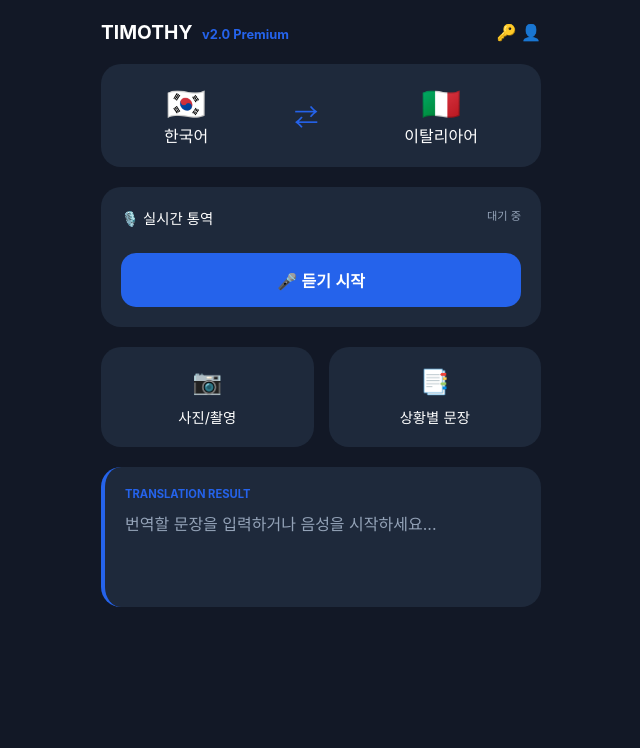
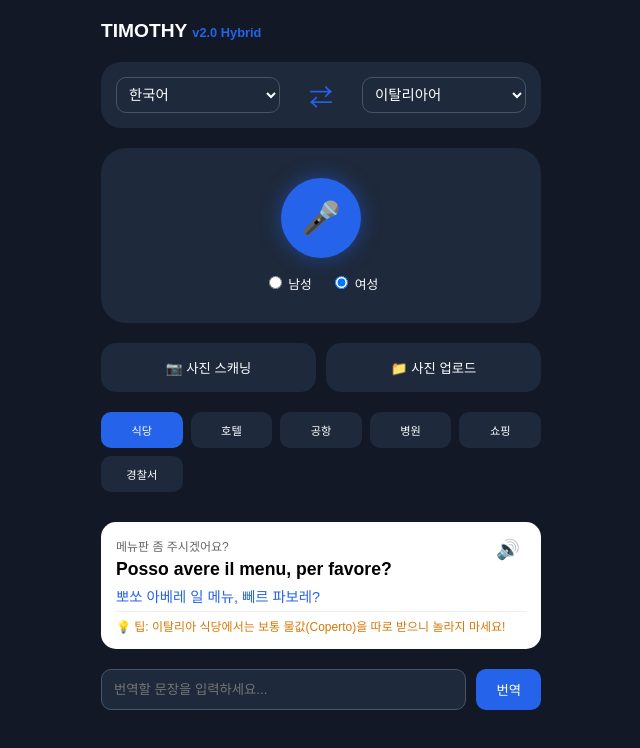
Before and after one commit to woosuly/sulyeon-family-, a website: page Test.html in a window 1280 px wide. Shown: the whole page, without its empty margins (319-959 px from the left). Drawn offline with Linux system fonts and the light colour scheme.

Commit message:
Update HTML structure and styling for TIMOTHY v2.0

```diff
--- a/Test.html
+++ b/Test.html
@@ -2,171 +2,148 @@
 <html lang="ko">
 <head>
     <meta charset="UTF-8">
-    <meta name="viewport" content="width=device-width, initial-scale=1.0">
-    <title>TIMOTHY v2.0 - 독립 테스트</title>
+    <meta name="viewport" content="width=device-width, initial-scale=1.0, maximum-scale=1.0, user-scalable=no">
+    <title>TIMOTHY v2.0 Premium</title>
     <style>
         :root {
-            --bg-dark: #121826;
-            --card-bg: #1e293b;
-            --primary-blue: #2563eb;
-            --text-white: #ffffff;
-            --text-dim: #94a3b8;
+            --bg-dark: #121826; --card-bg: #1e293b; --primary-blue: #2563eb;
+            --text-white: #ffffff; --text-dim: #94a3b8; --accent-green: #10b981;
         }
+        body { margin: 0; background: var(--bg-dark); color: var(--text-white); font-family: sans-serif; overflow-x: hidden; }
+        .container { max-width: 480px; margin: 0 auto; padding: 20px; box-sizing: border-box; }
 
-        body {
-            margin: 0; padding: 0;
-            background-color: var(--bg-dark);
-            font-family: -apple-system, BlinkMacSystemFont, "Segoe UI", Roboto, sans-serif;
-            color: var(--text-white);
-            display: flex; justify: center;
-        }
+        /* 언어 선택 & 스왑 */
+        .lang-section { display: flex; justify-content: space-between; align-items: center; background: var(--card-bg); border-radius: 20px; padding: 15px; margin-bottom: 20px; }
+        select { background: none; color: white; border: 1px solid #475569; border-radius: 10px; padding: 8px; font-size: 0.9rem; width: 40%; }
+        .swap-btn { font-size: 1.5rem; color: var(--primary-blue); cursor: pointer; transition: 0.3s; }
 
-        .container {
-            width: 100%; max-width: 480px;
-            min-height: 100vh;
-            padding: 20px;
-            box-sizing: border-box;
-            margin: 0 auto;
-        }
+        /* 실시간 통역 & 웨이브 애니메이션 */
+        .mic-section { background: var(--card-bg); border-radius: 25px; padding: 30px 20px; text-align: center; position: relative; margin-bottom: 20px; }
+        .wave-container { display: none; justify-content: center; align-items: center; height: 50px; gap: 5px; margin: 20px 0; }
+        .wave-bar { width: 4px; height: 20px; background: var(--primary-blue); animation: wave 1s infinite; }
+        @keyframes wave { 0%, 100% { height: 10px; } 50% { height: 40px; } }
 
-        /* 상단 헤더 */
-        .header {
-            display: flex; justify-content: space-between; align-items: center;
-            padding-bottom: 20px;
-        }
-        .logo { font-weight: bold; font-size: 1.2rem; color: #fff; }
-        .logo span { font-size: 0.8rem; color: var(--primary-blue); margin-left: 5px; }
+        .mic-btn { width: 80px; height: 80px; border-radius: 50%; border: none; background: var(--primary-blue); color: white; font-size: 2rem; box-shadow: 0 0 20px rgba(37, 99, 235, 0.5); cursor: pointer; }
+        .voice-options { margin-top: 15px; font-size: 0.8rem; }
 
-        /* 언어 선택기 (사진 2 참조) */
-        .lang-selector {
-            display: flex; justify-content: space-around; align-items: center;
-            background: var(--card-bg);
-            border-radius: 20px; padding: 20px; margin-bottom: 20px;
-        }
-        .lang-box { text-align: center; cursor: pointer; }
-        .lang-box img { width: 30px; margin-bottom: 5px; }
-        .swap-btn { font-size: 1.5rem; color: var(--primary-blue); cursor: pointer; }
+        /* 카메라 스캔 박스 */
+        .cam-overlay { display: none; position: fixed; top: 0; left: 0; width: 100%; height: 100%; background: #000; z-index: 1000; }
+        .scan-box { position: absolute; top: 20%; left: 10%; width: 80%; height: 40%; border: 2px solid var(--accent-green); box-shadow: 0 0 20px var(--accent-green); border-radius: 15px; }
+        .scan-line { width: 100%; height: 2px; background: var(--accent-green); position: absolute; animation: scan 2s infinite; }
+        @keyframes scan { 0% { top: 0; } 100% { top: 100%; } }
 
-        /* 실시간 통역 버튼 (사진 1 참조) */
-        .mic-section {
-            background: var(--card-bg);
-            border-radius: 20px; padding: 20px; text-align: center; margin-bottom: 20px;
-        }
-        .status-tag { float: right; font-size: 0.7rem; color: var(--text-dim); }
-        .listen-btn {
-            width: 100%; background: var(--primary-blue);
-            color: white; border: none; border-radius: 15px;
-            padding: 15px; font-size: 1rem; font-weight: bold;
-            margin-top: 15px; cursor: pointer;
-        }
+        /* 상황별 리스트 디자인 */
+        .situ-grid { display: grid; grid-template-columns: repeat(5, 1fr); gap: 8px; margin-bottom: 20px; overflow-x: auto; padding-bottom: 10px; }
+        .situ-item { background: var(--card-bg); padding: 10px 5px; border-radius: 10px; font-size: 0.7rem; text-align: center; cursor: pointer; min-width: 60px; }
+        .situ-item.active { background: var(--primary-blue); }
 
-        /* 하단 그리드 버튼 */
-        .action-grid {
-            display: grid; grid-template-columns: 1fr 1fr; gap: 15px;
-            margin-bottom: 20px;
-        }
-        .action-card {
-            background: var(--card-bg);
-            border-radius: 20px; padding: 20px; text-align: center; cursor: pointer;
-        }
-        .action-card i { font-size: 1.5rem; display: block; margin-bottom: 10px; }
+        .phrase-card { background: white; color: black; border-radius: 15px; padding: 15px; margin-bottom: 10px; position: relative; }
+        .phrase-ko-sub { font-size: 0.75rem; color: #666; }
+        .phrase-target { font-size: 1.1rem; font-weight: bold; margin: 5px 0; }
+        .phrase-pronun { font-size: 0.9rem; color: var(--primary-blue); }
+        .phrase-tip { font-size: 0.75rem; color: #d97706; margin-top: 5px; border-top: 1px solid #eee; padding-top: 5px; }
 
-        /* 번역 결과창 (사진 4 참조) */
-        .result-section {
-            background: var(--card-bg);
-            border-radius: 20px; padding: 20px;
-            border-left: 4px solid var(--primary-blue);
-            min-height: 100px;
-        }
-        .result-label { font-size: 0.7rem; color: var(--primary-blue); font-weight: bold; margin-bottom: 10px; }
-
-        /* 카메라 레이어 (테스트용) */
-        #camera-layer {
-            display: none; position: fixed; top: 0; left: 0; width: 100%; height: 100%;
-            background: black; z-index: 100;
-        }
-        #video-feed { width: 100%; height: 100%; object-fit: cover; }
-        .close-cam { position: absolute; top: 20px; right: 20px; background: white; border: none; padding: 10px; border-radius: 50%; }
+        /* 하단 수동 입력 */
+        .manual-input { position: sticky; bottom: 0; background: var(--bg-dark); padding: 10px 0; display: flex; gap: 10px; }
+        input[type="text"] { flex: 1; background: var(--card-bg); border: 1px solid #475569; border-radius: 10px; color: white; padding: 12px; }
     </style>
 </head>
 <body>
 
 <div class="container">
-    <div class="header">
-        <div class="logo">TIMOTHY <span>v2.0 Premium</span></div>
-        <div>🔑 👤</div>
+    <div style="font-size: 1.2rem; font-weight: bold; margin-bottom: 20px;">TIMOTHY <span style="color:var(--primary-blue); font-size:0.8rem;">v2.0 Hybrid</span></div>
+
+    <div class="lang-section">
+        <select id="startLang">
+            <option value="ko">한국어</option>
+            <option value="en-US">영어(미국)</option>
+            <option value="it">이탈리아어</option>
+            </select>
+        <div class="swap-btn" onclick="swapLang()">⇄</div>
+        <select id="endLang">
+            <option value="it" selected>이탈리아어</option>
+            <option value="en-US">영어(미국)</option>
+            <option value="ko">한국어</option>
+        </select>
     </div>
 
-    <div class="lang-selector">
-        <div class="lang-box">
-            <div style="font-size: 2rem;">🇰🇷</div>
-            <div>한국어</div>
+    <div class="mic-section">
+        <div id="waveUI" class="wave-container">
+            <div class="wave-bar" style="animation-delay: 0.1s"></div>
+            <div class="wave-bar" style="animation-delay: 0.3s"></div>
+            <div class="wave-bar" style="animation-delay: 0.2s"></div>
+            <div class="wave-bar" style="animation-delay: 0.4s"></div>
         </div>
-        <div class="swap-btn">⇄</div>
-        <div class="lang-box">
-            <div style="font-size: 2rem;">🇮🇹</div>
-            <div>이탈리아어</div>
+        <button class="mic-btn" id="micBtn" onclick="toggleMic()">🎤</button>
+        <div class="voice-options">
+            <label><input type="radio" name="gender" value="male"> 남성</label>
+            <label style="margin-left:15px;"><input type="radio" name="gender" value="female" checked> 여성</label>
         </div>
     </div>
 
-    <div class="mic-section">
-        <span class="status-tag">대기 중</span>
-        <div style="text-align: left; font-size: 0.9rem; margin-bottom: 10px;">🎙️ 실시간 통역</div>
-        <button class="listen-btn" onclick="startVoice()">🎤 듣기 시작</button>
+    <div style="display: flex; gap: 10px; margin-bottom: 20px;">
+        <button onclick="openCam()" style="flex:1; padding:15px; border-radius:15px; background:var(--card-bg); color:white; border:none;">📷 사진 스캐닝</button>
+        <button onclick="document.getElementById('fileUp').click()" style="flex:1; padding:15px; border-radius:15px; background:var(--card-bg); color:white; border:none;">📁 사진 업로드</button>
+        <input type="file" id="fileUp" style="display:none">
     </div>
 
-    <div class="action-grid">
-        <div class="action-card" onclick="openCamera()">
-            <div style="font-size: 1.5rem;">📷</div>
-            <div style="font-size: 0.9rem; margin-top:10px;">사진/촬영</div>
-        </div>
-        <div class="action-card" onclick="alert('상황별 문장 리스트 준비 중')">
-            <div style="font-size: 1.5rem;">📑</div>
-            <div style="font-size: 0.9rem; margin-top:10px;">상황별 문장</div>
+    <div class="situ-grid">
+        <div class="situ-item active">식당</div><div class="situ-item">호텔</div><div class="situ-item">공항</div>
+        <div class="situ-item">병원</div><div class="situ-item">쇼핑</div><div class="situ-item">경찰서</div>
+    </div>
+
+    <div id="phraseList">
+        <div class="phrase-card">
+            <div class="phrase-ko-sub">메뉴판 좀 주시겠어요?</div>
+            <div class="phrase-target">Posso avere il menu, per favore?</div>
+            <div class="phrase-pronun">뽀쏘 아베레 일 메뉴, 뻬르 파보레?</div>
+            <div class="phrase-tip">💡 팁: 이탈리아 식당에서는 보통 물값(Coperto)을 따로 받으니 놀라지 마세요!</div>
+            <button style="position:absolute; top:15px; right:15px; border:none; background:none; font-size:1.2rem;">🔊</button>
         </div>
     </div>
 
-    <div class="result-section">
-        <div class="result-label">TRANSLATION RESULT</div>
-        <div id="translated-output" style="color: var(--text-dim);">번역할 문장을 입력하거나 음성을 시작하세요...</div>
+    <div class="manual-input">
+        <input type="text" placeholder="번역할 문장을 입력하세요...">
+        <button style="padding:10px 20px; border-radius:10px; background:var(--primary-blue); color:white; border:none;">번역</button>
     </div>
 </div>
 
-<div id="camera-layer">
-    <video id="video-feed" autoplay playsinline></video>
-    <button class="close-cam" onclick="closeCamera()">✕</button>
+<div id="camLayer" class="cam-overlay">
+    <div class="scan-box"><div class="scan-line"></div></div>
+    <button onclick="closeCam()" style="position:absolute; bottom:50px; left:50%; transform:translateX(-50%); padding:15px 40px; border-radius:30px; background:white; border:none; font-weight:bold;">촬영 및 번역</button>
 </div>
 
 <script>
-    // 카메라 실행 로직
-    async function openCamera() {
-        const layer = document.getElementById('camera-layer');
-        const video = document.getElementById('video-feed');
-        layer.style.display = 'block';
-        try {
-            const stream = await navigator.mediaDevices.getUserMedia({ video: { facingMode: 'environment' } });
-            video.srcObject = stream;
-        } catch (err) {
-            alert("카메라 권한이 필요합니다: " + err);
-            layer.style.display = 'none';
+    let isRecording = false;
+
+    function toggleMic() {
+        const btn = document.getElementById('micBtn');
+        const wave = document.getElementById('waveUI');
+        isRecording = !isRecording;
+
+        if(isRecording) {
+            btn.innerHTML = "⏹️";
+            btn.style.background = "#ef4444";
+            wave.style.display = "flex";
+        } else {
+            btn.innerHTML = "🎤";
+            btn.style.background = "var(--primary-blue)";
+            wave.style.display = "none";
+            alert("통역 중... (Google Translate API 호출)");
         }
     }
 
-    function closeCamera() {
-        const layer = document.getElementById('camera-layer');
-        const video = document.getElementById('video-feed');
-        const stream = video.srcObject;
-        if (stream) {
-            const tracks = stream.getTracks();
-            tracks.forEach(track => track.stop());
-        }
-        layer.style.display = 'none';
+    function openCam() { document.getElementById('camLayer').style.display = 'block'; }
+    function closeCam() {
+        alert("Gemini 1.5가 이미지를 분석 중입니다...");
+        document.getElementById('camLayer').style.display = 'none';
     }
-
-    function startVoice() {
-        const output = document.getElementById('translated-output');
-        output.innerText = "듣는 중... (실제 구현 시 Speech-to-Text API 연동)";
-        output.style.color = "#fff";
+    function swapLang() {
+        let s = document.getElementById('startLang');
+        let e = document.getElementById('endLang');
+        let temp = s.value;
+        s.value = e.value;
+        e.value = temp;
     }
 </script>
 
```
